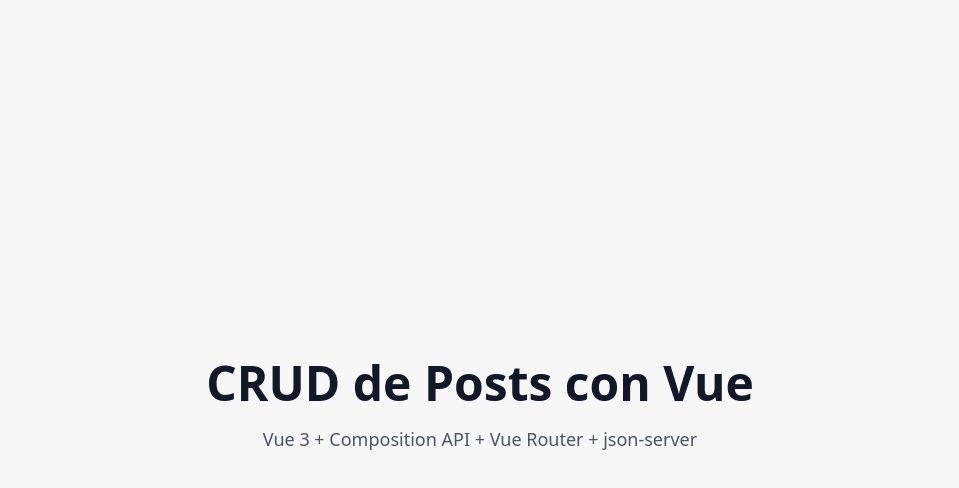
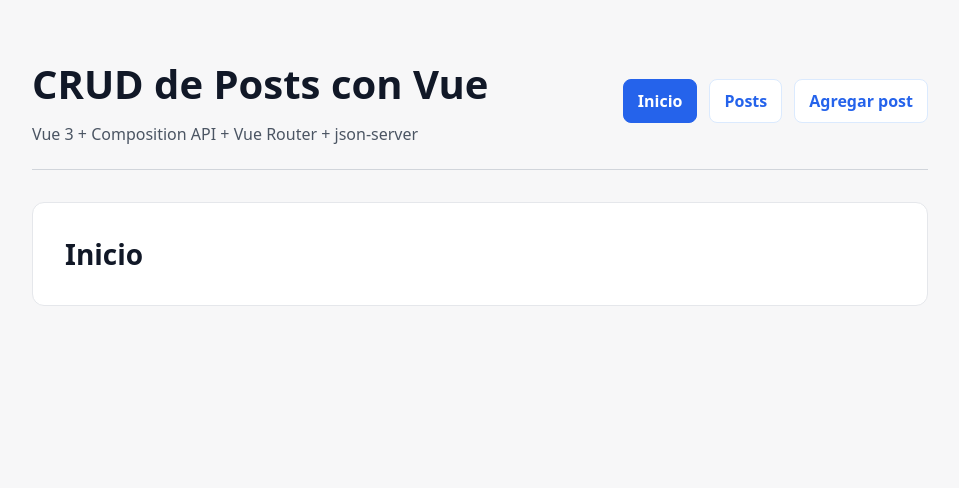
Before and after one commit to JaredAGarciaH/vue-crud-json-server, a Vue app: page / in a window 1280 px wide. Shown: the top 488 px of the page, without its empty margins (160-1119 px from the left). Built offline with nearby package versions, Linux system fonts and the light colour scheme.

Commit message:
Agrega Vue Router y rutas principales

```diff
--- a/package.json
+++ b/package.json
@@ -9,7 +9,8 @@
     "preview": "vite preview"
   },
   "dependencies": {
-    "vue": "^3.5.34"
+    "vue": "^3.5.34",
+    "vue-router": "^5.0.7"
   },
   "devDependencies": {
     "@vitejs/plugin-vue": "^6.0.6",
--- a/src/App.vue
+++ b/src/App.vue
@@ -1,8 +1,18 @@
 <template>
   <main class="app">
-    <section class="intro">
-      <h1>CRUD de Posts con Vue</h1>
-      <p>Vue 3 + Composition API + Vue Router + json-server</p>
-    </section>
+    <header class="header">
+      <div>
+        <h1>CRUD de Posts con Vue</h1>
+        <p>Vue 3 + Composition API + Vue Router + json-server</p>
+      </div>
+
+      <nav class="nav">
+        <RouterLink to="/">Inicio</RouterLink>
+        <RouterLink to="/posts">Posts</RouterLink>
+        <RouterLink to="/posts/add">Agregar post</RouterLink>
+      </nav>
+    </header>
+
+    <RouterView />
   </main>
 </template>
--- /dev/null
+++ b/src/components/Post.vue
@@ -0,0 +1,5 @@
+<template>
+  <article class="post">
+    <h3>Post</h3>
+  </article>
+</template>
--- /dev/null
+++ b/src/components/Posts.vue
@@ -0,0 +1,5 @@
+<template>
+  <section class="page">
+    <h2>Listado de posts</h2>
+  </section>
+</template>
--- /dev/null
+++ b/src/components/PostsAdd.vue
@@ -0,0 +1,5 @@
+<template>
+  <section class="page">
+    <h2>Agregar post</h2>
+  </section>
+</template>
--- /dev/null
+++ b/src/components/PostsEdit.vue
@@ -0,0 +1,5 @@
+<template>
+  <section class="page">
+    <h2>Editar post</h2>
+  </section>
+</template>
--- /dev/null
+++ b/src/components/PostsView.vue
@@ -0,0 +1,5 @@
+<template>
+  <section class="page">
+    <h2>Ver post</h2>
+  </section>
+</template>
--- a/src/main.js
+++ b/src/main.js
@@ -1,5 +1,9 @@
 import { createApp } from 'vue'
 import './style.css'
 import App from './App.vue'
+import router from './router'
 
-createApp(App).mount('#app')
+const app = createApp(App)
+
+app.use(router)
+app.mount('#app')
--- /dev/null
+++ b/src/pages/Home.vue
@@ -0,0 +1,5 @@
+<template>
+  <section class="page">
+    <h2>Inicio</h2>
+  </section>
+</template>
--- /dev/null
+++ b/src/router/index.js
@@ -0,0 +1,41 @@
+import { createRouter, createWebHistory } from 'vue-router'
+import Home from '../pages/Home.vue'
+import Posts from '../components/Posts.vue'
+import PostsAdd from '../components/PostsAdd.vue'
+import PostsView from '../components/PostsView.vue'
+import PostsEdit from '../components/PostsEdit.vue'
+
+const routes = [
+  {
+    path: '/',
+    name: 'home',
+    component: Home,
+  },
+  {
+    path: '/posts',
+    name: 'posts',
+    component: Posts,
+  },
+  {
+    path: '/posts/add',
+    name: 'posts-add',
+    component: PostsAdd,
+  },
+  {
+    path: '/posts/:id',
+    name: 'posts-view',
+    component: PostsView,
+  },
+  {
+    path: '/posts/edit/:id',
+    name: 'posts-edit',
+    component: PostsEdit,
+  },
+]
+
+const router = createRouter({
+  history: createWebHistory(),
+  routes,
+})
+
+export default router
--- a/src/style.css
+++ b/src/style.css
@@ -24,24 +24,72 @@
 
 .app {
   min-height: 100vh;
-  display: grid;
-  place-items: center;
+  width: min(960px, 100%);
+  margin: 0 auto;
   padding: 2rem;
 }
 
-.intro {
-  text-align: center;
+.header {
+  display: flex;
+  align-items: center;
+  justify-content: space-between;
+  gap: 1.5rem;
+  padding: 1.5rem 0;
+  border-bottom: 1px solid #d1d5db;
 }
 
-.intro h1 {
+.header h1 {
   margin: 0 0 0.75rem;
-  font-size: clamp(2rem, 5vw, 3rem);
+  font-size: clamp(1.75rem, 4vw, 2.5rem);
   font-weight: 700;
   color: #111827;
 }
 
-.intro p {
+.header p {
   margin: 0;
-  font-size: 1.125rem;
+  font-size: 1rem;
   color: #4b5563;
 }
+
+.nav {
+  display: flex;
+  flex-wrap: wrap;
+  gap: 0.75rem;
+}
+
+.nav a {
+  padding: 0.625rem 0.875rem;
+  border-radius: 0.5rem;
+  color: #2563eb;
+  font-weight: 600;
+  text-decoration: none;
+  background: #ffffff;
+  border: 1px solid #dbeafe;
+}
+
+.nav a.router-link-active {
+  color: #ffffff;
+  background: #2563eb;
+  border-color: #2563eb;
+}
+
+.page {
+  margin-top: 2rem;
+  padding: 2rem;
+  background: #ffffff;
+  border: 1px solid #e5e7eb;
+  border-radius: 0.75rem;
+}
+
+.page h2 {
+  margin: 0;
+  color: #111827;
+  font-size: 1.75rem;
+}
+
+@media (max-width: 700px) {
+  .header {
+    align-items: flex-start;
+    flex-direction: column;
+  }
+}
```
Also changed, not shown: 1 other file (tests, documents, lock files or other folders).
